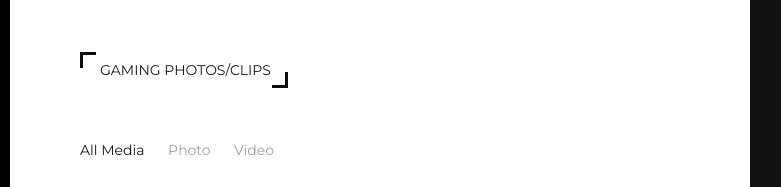
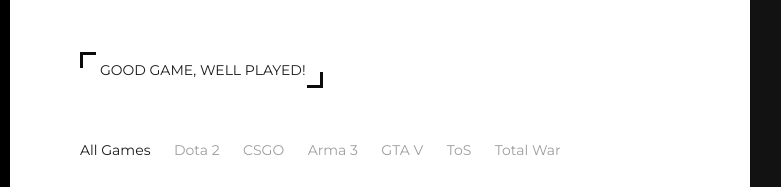
Before and after one commit to bkavalci/bkavalci.github.io, a plain HTML site: page gaming.html in a window 1280 px wide. Shown: the top 187 px of the page, 390-1171 px from the left. Drawn offline with Linux system fonts and the light colour scheme; grey boxes are pictures that could not be loaded.

Commit message:
qeqd3243
3fw3w2

```diff
--- a/gaming.html
+++ b/gaming.html
@@ -91,15 +91,19 @@
 		<section id="gaming" class="gaming clearfix">
 
 			<div class="section-header">
-				<h2>Gaming Photos/Clips</h2>
+				<h2>GOOD GAME, WELL PLAYED!</h2>
 			</div>
 
 			<!-- Control -->
 			<div class="control">
 				<ul>
-					<li class="active"><a class="filter" data-filter="all">All Media</a></li>
-					<li><a class="filter" data-filter="1">Photo</a></li>
-					<li><a class="filter" data-filter="2">Video</a></li>
+					<li class="active"><a class="filter" data-filter="all">All Games</a></li>
+					<li><a class="filter" data-filter="1">Dota 2</a></li>
+					<li><a class="filter" data-filter="2">CSGO</a></li>
+					<li><a class="filter" data-filter="2">Arma 3</a></li>
+					<li><a class="filter" data-filter="2">GTA V</a></li>
+					<li><a class="filter" data-filter="2">ToS</a></li>
+					<li><a class="filter" data-filter="2">Total War</a></li>
 				</ul>
 			</div>
 
```
Also changed, not shown: digital-artwork.html (+1 -1 lines), sketches.html (+1 -1 lines).
